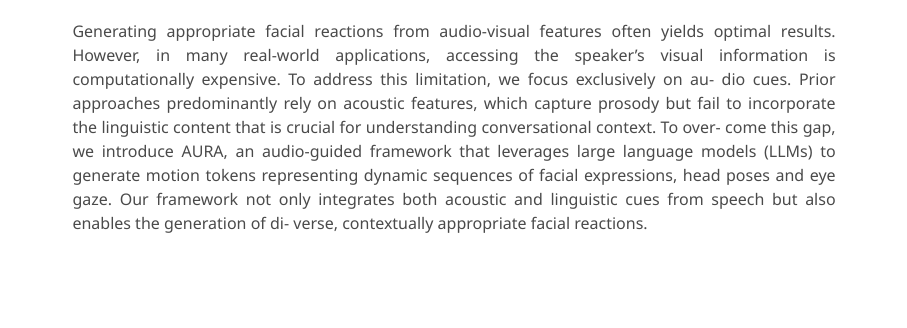
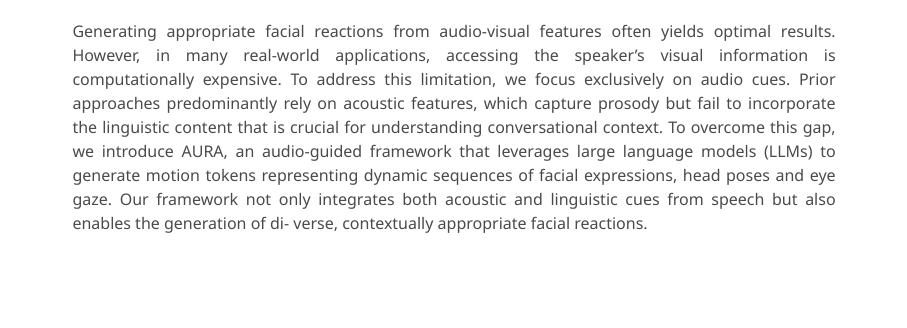
Before and after one commit to lownish23csz0010/aura, a plain HTML site: page index.html in a window 1280 px wide. Shown: the part 458-786 px from the top of the page, without its empty margins (186-1093 px from the left). Drawn offline with nearby package versions, Linux system fonts and the light colour scheme; some icons are missing; a web font is replaced by a local one.

Commit message:
Corrected abstract

```diff
--- a/index.html
+++ b/index.html
@@ -240,11 +240,9 @@
             Generating appropriate facial reactions from audio-visual features
         often yields optimal results. However, in many real-world applications,
         accessing the speaker’s visual information is computationally
-        expensive. To address this limitation, we focus exclusively on au-
-        dio cues. Prior approaches predominantly rely on acoustic features,
+        expensive. To address this limitation, we focus exclusively on audio cues. Prior approaches predominantly rely on acoustic features,
         which capture prosody but fail to incorporate the linguistic content
-        that is crucial for understanding conversational context. To over-
-        come this gap, we introduce AURA, an audio-guided framework that
+        that is crucial for understanding conversational context. To overcome this gap, we introduce AURA, an audio-guided framework that
         leverages large language models (LLMs) to generate motion tokens
         representing dynamic sequences of facial expressions, head poses
         and eye gaze. Our framework not only integrates both acoustic and
```
